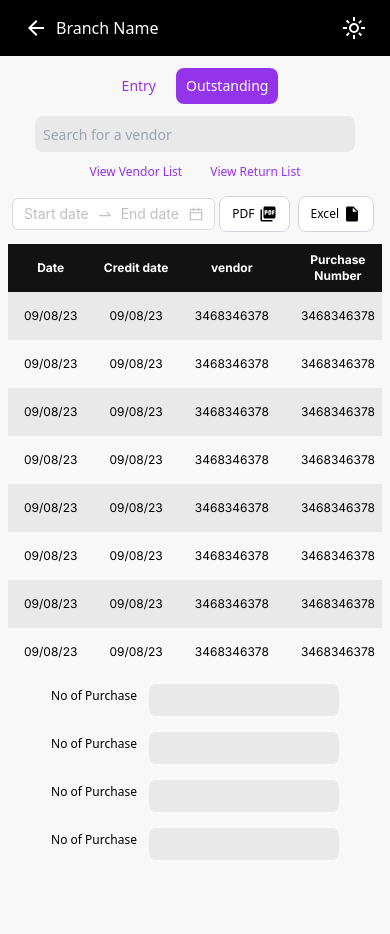
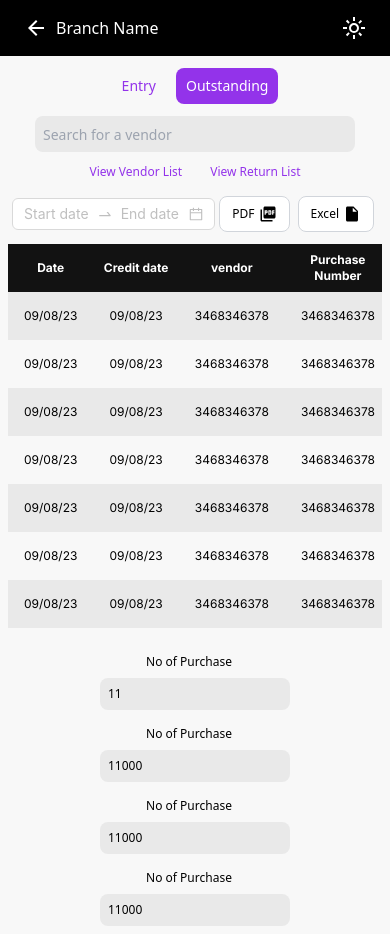
Before and after one commit to amarnadhcp/Sacrosys-purchase, a React (Create React App) app: page /outstanding in a window 390 px wide. Before the commit the page ends 868 px from the top, so only its background shows below. Built offline with nearby package versions, Linux system fonts and the light colour scheme.

Commit message:
feat(Detailed count in entry page)

```diff
--- /dev/null
+++ b/src/component/DetailsCount.jsx
@@ -0,0 +1,71 @@
+import React from 'react';
+
+function DetailsCount({filteredData}) {
+      // Calculate details count
+const detailsCountData = filteredData.reduce((acc, item) => {
+  acc.numberOfBills += 1;
+  acc.totalAmount += item.amount;
+  acc.totalAmountPaid += item.amountPaid;
+  acc.totalBalance += item.balance;
+  return acc;
+}, { numberOfBills: 0, totalAmount: 0, totalAmountPaid: 0, totalBalance: 0 });
+  return (
+    <div className="flex flex-col md:flex-row gap-4 justify-center items-center mt-5 mx-3 mb-2">
+      {/* Input 1 */}
+      <div className="flex flex-col md:w-1/2 items-center md:pr-4 md:mt-0">
+        <label className="w-full md:w-auto text-xs xs:text-sm text-center md:text-left mb-2 md:mb-0 mr-3">
+          No of Purchase
+        </label>
+        <input
+          readOnly
+          type="number"
+          name="amount1"
+          value={detailsCountData.numberOfBills}
+          className="p-2 md:p-3 w-full bg-inputColor rounded-lg text-xs xs:text-sm md:text-sm focus:outline-none"
+        />
+      </div>
+      {/* Input 2 */}
+      <div className="flex flex-col md:w-1/2 items-center md:pr-4 md:mt-0">
+        <label className="w-full md:w-auto text-xs xs:text-sm text-center md:text-left mb-2 md:mb-0 mr-3">
+          No of Purchase
+        </label>
+        <input
+          readOnly
+          type="number"
+          name="amount2"
+          value={detailsCountData.totalAmount}
+          className="p-2 md:p-3 w-full bg-inputColor rounded-lg text-xs xs:text-sm md:text-sm focus:outline-none"
+        />
+      </div>
+      {/* Input 3 */}
+      <div className="flex flex-col md:w-1/2 items-center md:pr-4 md:mt-0">
+        <label className="w-full md:w-auto text-xs xs:text-sm text-center md:text-left mb-2 md:mb-0 mr-3">
+          No of Purchase
+        </label>
+        <input
+          readOnly
+          type="number"
+          name="amount3"
+          value={detailsCountData.totalAmountPaid}
+          className="p-2 md:p-3 w-full bg-inputColor rounded-lg text-xs xs:text-sm md:text-sm focus:outline-none"
+        />
+      </div>
+      {/* Input 4 */}
+      <div className="flex flex-col md:w-1/2 items-center md:pr-4 md:mt-0">
+        <label className="w-full md:w-auto text-xs xs:text-sm text-center md:text-left mb-2 md:mb-0 mr-3">
+          No of Purchase
+        </label>
+        <input
+          readOnly
+          type="number"
+          name="amount4"
+          value={detailsCountData.totalBalance}
+          className="p-2 md:p-3 w-full bg-inputColor rounded-lg text-xs xs:text-sm md:text-sm focus:outline-none"
+        />
+      </div>
+      {/* Add more input fields here */}
+    </div>
+  );
+}
+
+export default DetailsCount;
--- a/src/component/Entry/EntryTable.jsx
+++ b/src/component/Entry/EntryTable.jsx
@@ -9,6 +9,7 @@ import { MdPictureAsPdf, MdInsertDriveFile } from 'react-icons/md';
 import { DatePicker } from 'antd';
 import useExcelExport from "../../utils/Excel";
 import usePDFGenerator from "../../utils/Pdf";
+import DetailsCount from "../DetailsCount";
 const { RangePicker } = DatePicker;
 
 function EntryTable() {
@@ -48,14 +49,16 @@ function EntryTable() {
         </button>
       </div>
      </div>
-          <div className="overflow-y-auto h-[435px]">
+          <div className="overflow-y-auto h-[384px]">
           <table className="w-full text-xs text-left rtl:text-right text-gray-500 dark:text-gray-400 z-0 border-collapse"  ref={componentRef}>
             <thead className="sticky  top-0 text-xs text-white font-inter bg-custom-black text-center ">
               <tr>
                 <th className="px-2 py-2 md:px-4 md:py-4 ">Date</th>
                 <th className="px-2 py-2 md:px-4 md:py-4 ">Vendor</th>
-                <th className="px-2 py-2 md:px-4 md:py-4 ">Invoice Number</th>
+                <th className="px-2 py-2 md:px-4 md:py-4 ">Invoice </th>
                 <th className="px-2 py-2 md:px-4 md:py-4 ">Amount</th>
+                <th className="px-2 py-2 md:px-4 md:py-4 "> paid</th>
+                <th className="px-2 py-2 md:px-4 md:py-4 ">Ballance</th>
                 <th className="px-2 py-2 md:px-4 md:py-4 ">VAT</th>
                 <th className="px-2 py-2 md:px-4 md:py-4 ">Payment mode</th>
                 <th className="px-2 py-2 md:px-4 md:py-4 ">Image</th>
@@ -74,7 +77,9 @@ function EntryTable() {
                   </td>
                   <td className="px-4 py-2 text-black">{item.vendor}</td>
                   <td className="px-4 py-2 text-black">{item.invoiceNumber}</td>
-                  <td className="px-4 py-2 text-black">{item.amount.toFixed(2)}</td>
+                  <td className="px-4 py-2 text-black">{item.amount}</td>
+                  <td className="px-4 py-2 text-black">{item.amountPaid}</td>
+                  <td className="px-4 py-2 text-black">{item.balance}</td>
                   <td className="px-4 py-2 text-black">{item.vat.toFixed(2)}</td>
                   <td className="px-4 py-2 text-black">{item.paymentType}</td>
                   <td className="px-4 py-2">
@@ -113,6 +118,7 @@ function EntryTable() {
           </table>
           </div>
         </div>
+        <DetailsCount filteredData={filteredData} />
       </div>
     </>
   );
@@ -127,6 +133,8 @@ const data = [
     vendor: "3486348378",
     invoiceNumber: "3486348378",
     amount: 1000,
+    amountPaid:700,
+    balance:800,
     vat: 100,
     paymentType: "cash",
     image:"https://asset.cloudinary.com/dvprhxg7x/db8776dd88b08b791a4841a2d30f7b23"
@@ -137,6 +145,8 @@ const data = [
     vendor: "4527834523",
     invoiceNumber: "4527834523",
     amount: 1500,
+    amountPaid:700,
+    balance:800,
     vat: 150,
     paymentType: "credit",
     image:"https://asset.cloudinary.com/dvprhxg7x/db8776dd88b08b791a4841a2d30f7b23"
@@ -147,6 +157,8 @@ const data = [
     vendor: "5728394723",
     invoiceNumber: "5728394723",
     amount: 750,
+    amountPaid:700,
+    balance:800,
     vat: 75,
     paymentType: "cash",
     image:"https://asset.cloudinary.com/dvprhxg7x/db8776dd88b08b791a4841a2d30f7b23"
@@ -157,6 +169,8 @@ const data = [
     vendor: "4829304832",
     invoiceNumber: "4829304832",
     amount: 1200,
+    amountPaid:700,
+    balance:800,
     vat: 120,
     paymentType: "credit",
     image:"https://asset.cloudinary.com/dvprhxg7x/db8776dd88b08b791a4841a2d30f7b23"
@@ -167,6 +181,8 @@ const data = [
     vendor: "5839205832",
     invoiceNumber: "5839205832",
     amount: 900,
+    amountPaid:700,
+    balance:800,
     vat: 90,
     paymentType: "cash",
     image:"https://asset.cloudinary.com/dvprhxg7x/db8776dd88b08b791a4841a2d30f7b23"
@@ -177,6 +193,8 @@ const data = [
     vendor: "5839276832",
     invoiceNumber: "5839205532",
     amount: 900,
+    amountPaid:700,
+    balance:800,
     vat: 90,
     paymentType: "cash",
     image:"https://asset.cloudinary.com/dvprhxg7x/db8776dd88b08b791a4841a2d30f7b23"
@@ -187,6 +205,8 @@ const data = [
     vendor: "5834405832",
     invoiceNumber: "5839275832",
     amount: 900,
+    amountPaid:700,
+    balance:800,
     vat: 90,
     paymentType: "cash",
     image:"https://asset.cloudinary.com/dvprhxg7x/db8776dd88b08b791a4841a2d30f7b23"
@@ -197,6 +217,8 @@ const data = [
     vendor: "5839205833",
     invoiceNumber: "5899205832",
     amount: 900,
+    amountPaid:700,
+    balance:800,
     vat: 90,
     paymentType: "cash",
     image:"https://asset.cloudinary.com/dvprhxg7x/db8776dd88b08b791a4841a2d30f7b23"
--- a/src/component/Outstanding/DetailsCount.jsx
+++ /dev/null
@@ -1,59 +0,0 @@
-import React from 'react';
-
-function DetailsCount() {
-  return (
-    <div className="flex flex-col md:flex-row gap-4 justify-center items-center mt-5 mx-3 mb-2">
-      {/* Input 1 */}
-      <div className="flex md:w-1/2 items-center justify-end md:pr-4  md:mt-0">
-        <label className="w-full md:w-auto text-xs xs:text-sm text-right md:text-left mb-2 md:mb-0 mr-3">
-          No of Purchase
-        </label>
-        <input
-          readOnly
-          type="number"
-          name="amount1"
-          className="p-2 md:p-3 flex-grow bg-inputColor rounded-lg text-xs xs:text-sm md:text-sm focus:outline-none"
-        />
-      </div>
-      {/* Input 2 */}
-      <div className="flex md:w-1/2 items-center justify-end md:pr-4  md:mt-0">
-        <label className="w-full md:w-auto text-xs xs:text-sm text-right md:text-left mb-2 md:mb-0 mr-3">
-          No of Purchase
-        </label>
-        <input
-          readOnly
-          type="number"
-          name="amount2"
-          className="p-2 md:p-3 flex-grow bg-inputColor rounded-lg text-xs xs:text-sm md:text-sm focus:outline-none"
-        />
-      </div>
-      {/* Input 3 */}
-      <div className="flex md:w-1/2 items-center justify-end md:pr-4  md:mt-0">
-        <label className="w-full md:w-auto text-xs xs:text-sm text-right md:text-left mb-2 md:mb-0 mr-3">
-          No of Purchase
-        </label>
-        <input
-          readOnly
-          type="number"
-          name="amount3"
-          className="p-2 md:p-3 flex-grow bg-inputColor rounded-lg text-xs xs:text-sm md:text-sm focus:outline-none"
-        />
-      </div>
-      {/* Input 4 */}
-      <div className="flex md:w-1/2 items-center justify-end md:pr-4  md:mt-0">
-        <label className="w-full md:w-auto text-xs xs:text-sm text-right md:text-left mb-2 md:mb-0 mr-3">
-          No of Purchase
-        </label>
-        <input
-          readOnly
-          type="number"
-          name="amount4"
-          className="p-2 md:p-3 flex-grow bg-inputColor rounded-lg text-xs xs:text-sm md:text-sm focus:outline-none"
-        />
-      </div>
-      {/* Add more input fields here */}
-    </div>
-  );
-}
-
-export default DetailsCount;
--- a/src/component/Outstanding/OutstandinTable.jsx
+++ b/src/component/Outstanding/OutstandinTable.jsx
@@ -4,7 +4,7 @@ import NavigationBar from "../Navbar/NavigationBar";
 import OutStandModal from "./OutStandModal";
 import { DatePicker } from "antd";
 import { MdPictureAsPdf, MdInsertDriveFile } from 'react-icons/md';
-import DetailsCount from "./DetailsCount";
+import DetailsCount from "../DetailsCount";
 import useExcelExport from "../../utils/Excel";
 import usePDFGenerator from "../../utils/Pdf";
 import { fetchOutstandingData } from "../../services/Api";
@@ -55,7 +55,7 @@ function OutstandinTable() {
         </button>
       </div>
      </div>
-        <div className="overflow-y-auto h-[420px]">
+        <div className="overflow-y-auto h-[390px]">
           <table className="w-full text-xs text-left rtl:text-right text-gray-500 dark:text-gray-400 z-0 border-collapse"  ref={componentRef}>
             <thead className="sticky  top-0 text-xs text-white font-inter bg-custom-black text-center z-10">
               <tr>
--- a/src/pages/purchaseEntry/PurchaseEntry.jsx
+++ b/src/pages/purchaseEntry/PurchaseEntry.jsx
@@ -5,7 +5,7 @@ import EntryForm from "../../component/Entry/EntryForm";
 function PurchaseEntry() {
   return (
     <>
-      <div className="flex flex-wrap-reverse xl:gap-x-40  max-w-8xl bg-default xl:flex-nowrap">
+      <div className="flex flex-wrap-reverse xl:gap-x-16  max-w-8xl bg-default xl:flex-nowrap">
         <EntryTable  />
         <EntryForm />
       </div>
--- a/src/pages/purchaseEntry/SupplierList.jsx
+++ b/src/pages/purchaseEntry/SupplierList.jsx
@@ -61,7 +61,7 @@ function SupplierList() {
         </button>
       </div>
      </div>
-        <div className="overflow-y-auto h-[464px]">
+        <div className="overflow-y-auto h-[440px]">
           <table className="w-full text-xs text-left rtl:text-right text-gray-500 dark:text-gray-400 z-0 border-collapse"  ref={componentRef}>
             <thead className="sticky  top-0 text-xs text-white font-inter bg-custom-black text-center z-10">
               <tr>
```
